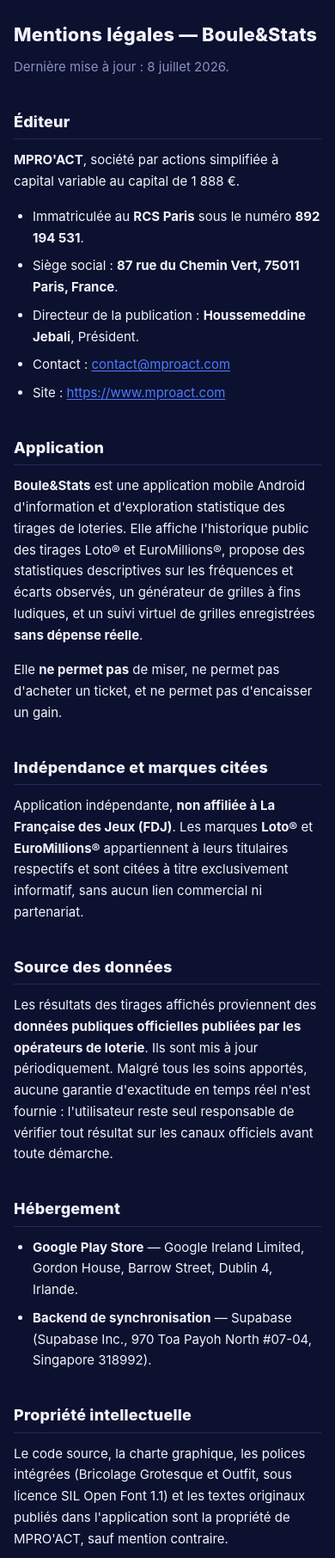
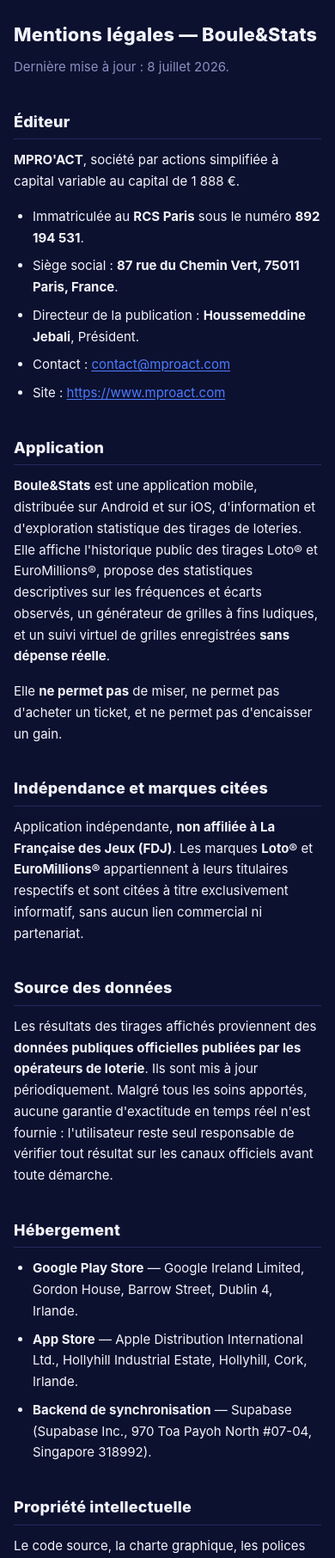
Before and after one commit to HousM/boule-et-stats-legal, a plain HTML site: page mentions-legales.html in a window 390 px wide. Shown: the part 94-1906 px from the top of the page at 86% size. Drawn offline with Linux system fonts and the light colour scheme.

Commit message:
Mentions légales : l'app n'est plus seulement Android
Elle est partie en vérification sur l'App Store aujourd'hui. Décrire une
« application mobile Android » dans la page que l'examinateur d'Apple va
ouvrir serait faux, et incohérent avec la fiche qu'on lui a soumise.

Apple Distribution International Ltd. rejoint Google Ireland dans la liste
des distributeurs : c'est l'entité qui distribue réellement les apps en
Europe, celle du contrat Paid Applications. L'omettre alors qu'elle
distribue l'app serait un manque dans des mentions légales.

privacy.html porte le même défaut, à quatre endroits, et avec une nuance
technique à ne pas écraser : sur iOS la clé d'appareil n'est pas un
ANDROID_ID haché mais un UUID local. Traité à part.

Co-Authored-By: Claude Opus 5 <noreply@anthropic.com>
Claude-Session: https://claude.ai/code/session_014jvDHuUyBu3tzdbS4fmx8G

```diff
--- a/mentions-legales.html
+++ b/mentions-legales.html
@@ -37,8 +37,9 @@
 
     <h2>Application</h2>
     <p>
-      <strong>Boule&amp;Stats</strong> est une application mobile Android
-      d'information et d'exploration statistique des tirages de loteries.
+      <strong>Boule&amp;Stats</strong> est une application mobile, distribuée
+      sur Android et sur iOS, d'information et d'exploration statistique des
+      tirages de loteries.
       Elle affiche l'historique public des tirages Loto® et EuroMillions®,
       propose des statistiques descriptives sur les fréquences et écarts
       observés, un générateur de grilles à fins ludiques, et un suivi
@@ -72,6 +73,8 @@
     <ul>
       <li><strong>Google Play Store</strong> — Google Ireland Limited,
         Gordon House, Barrow Street, Dublin 4, Irlande.</li>
+      <li><strong>App Store</strong> — Apple Distribution International Ltd.,
+        Hollyhill Industrial Estate, Hollyhill, Cork, Irlande.</li>
       <li><strong>Backend de synchronisation</strong> — Supabase
         (Supabase Inc., 970 Toa Payoh North #07-04, Singapore 318992).</li>
     </ul>
```
